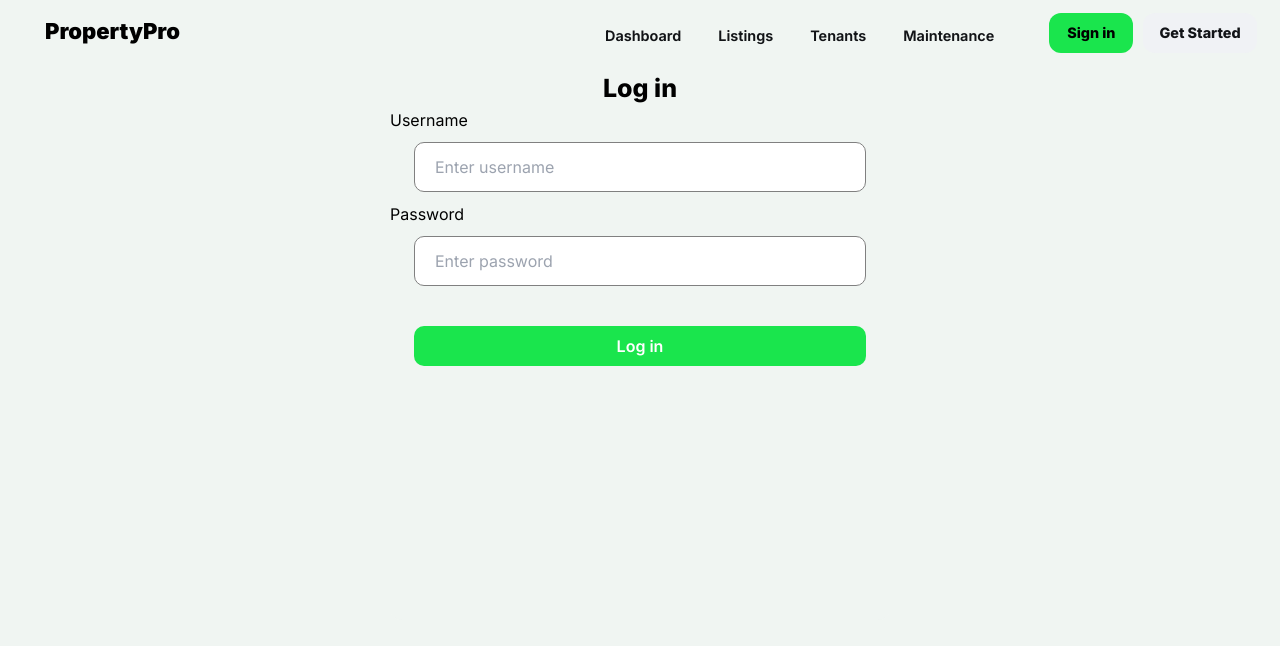
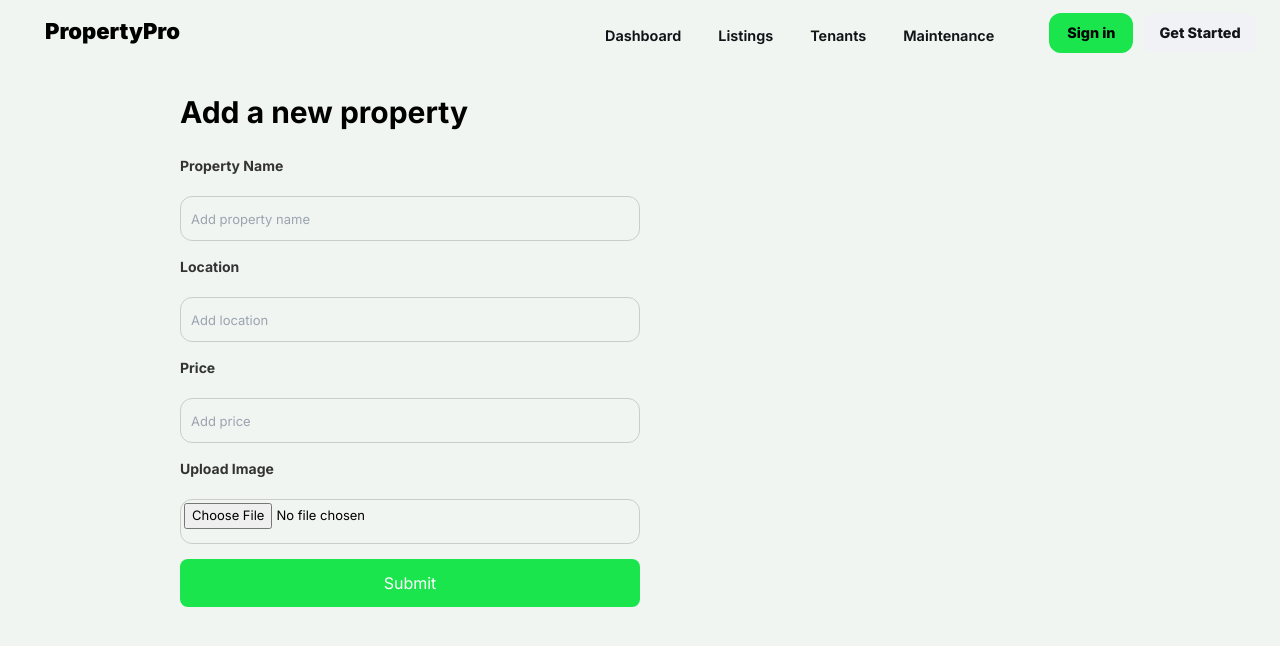
Before and after one commit to Kennysaruni/propertypro, a React (Vite) app: page / in a window 1280 px wide. Shown: the top 646 px of the page. Built offline with nearby package versions, Linux system fonts and the light colour scheme.

Commit message:
Added create property component

```diff
--- a/src/App.jsx
+++ b/src/App.jsx
@@ -16,6 +16,7 @@ import OwnerDashboard from "./components/OwnerDashboard/OwnerDashboard";
 import Lease from "./components/Lease/Lease";
 import Login from "./components/Login/Login";
 import { getJSONPayloadFromJwt, getJwtToken } from "./utilities/auth";
+import CreateProperty from "./components/CreateProperty/CreateProperty";
 
 function App() {
   const [user, setUser] = useState(null);
@@ -40,10 +41,11 @@ function App() {
     <BrowserRouter>
       <div>
         <Navbar user={user} setUser={setUser} />
+        <CreateProperty/>
         {/* <Lease/> */}
         {/* <TenantDashboard/> */}
         {/* <Login /> */}
-        <Routes>
+        {/* <Routes>
           <Route path="/tenant" element={<TenantDashboard />} />
           <Route path="/maintenance" element={<Maintenance />} />
           <Route path="/" element={<Login />} />
@@ -52,7 +54,7 @@ function App() {
           <Route path="/apartment" element={<Apartment />} />
           <Route path="/properties" element={<Properties />} />
           <Route path="/tenants" element={<TenantsList />} />
-        </Routes>
+        </Routes> */}
       </div>
     </BrowserRouter>
   );
--- /dev/null
+++ b/src/components/CreateProperty/CreateProperty.css
@@ -0,0 +1,63 @@
+.property-container {
+    max-width: 960px;
+    margin: 0 auto;
+    padding: 20px;
+    border-radius: 12px;
+}
+
+.title {
+    font-weight: bold;
+    font-size: 30px;
+    text-align: left;
+    margin-bottom: 20px;
+}
+
+form {
+    display: flex;
+    flex-direction: column;
+    gap: 15px;
+}
+
+label {
+    font-size: 14px;
+    color: #333;
+    font-weight: bold;
+    text-align: left;
+    margin-bottom: 5px;
+}
+
+.property-input {
+    padding: 10px;
+    font-size: 13px;
+    border: 0.5px solid #ccc;
+    border-radius: 12px;
+    max-width: 50%;
+    height: 45px;
+    transition: border-color 0.3s, background-color 0.3s;
+}
+
+.property-input:focus {
+    border-color: #1ae54d;
+    background-color: white;
+    outline: none;
+}
+
+.property-input[type="file"] {
+    padding: 3px;
+}
+
+.submit-button {
+    padding: 12px;
+    font-size: 16px;
+    color: white;
+    background-color: #1ae54d;
+    border: none;
+    border-radius: 8px;
+    cursor: pointer;
+    text-align: center;
+    width: 50%;
+}
+
+.submit-button:hover {
+    background-color: #0056b3;
+}
--- /dev/null
+++ b/src/components/CreateProperty/CreateProperty.jsx
@@ -0,0 +1,27 @@
+import React from 'react';
+import './CreateProperty.css';
+
+function CreateProperty() {
+  return (
+    <div className="property-container">
+      <h3 className="title">Add a new property</h3>
+      <form>
+        <label htmlFor="property-name">Property Name</label>
+        <input type="text" id="property-name" className="property-input" placeholder='Add property name' />
+
+        <label htmlFor="property-location">Location</label>
+        <input type="text" id="property-location" className="property-input" placeholder='Add location' />
+
+        <label htmlFor="property-price">Price</label>
+        <input type="text" id="property-price" className="property-input" placeholder='Add price'/>
+
+        <label htmlFor="property-image">Upload Image</label>
+        <input type="file" id="property-image" className="property-input" accept="image/*" />
+
+        <button type="submit" className="submit-button">Submit</button>
+      </form>
+    </div>
+  );
+}
+
+export default CreateProperty;
```
